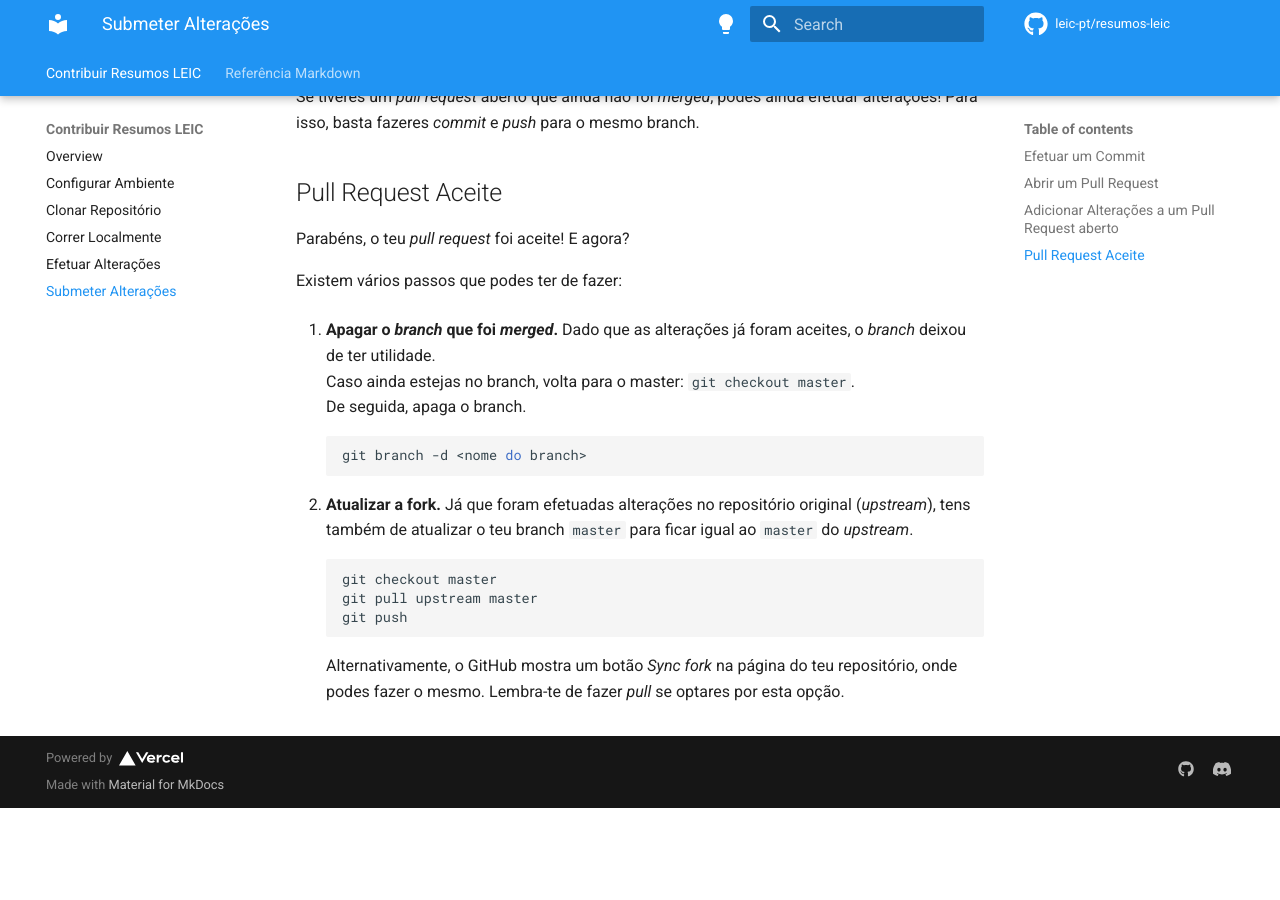
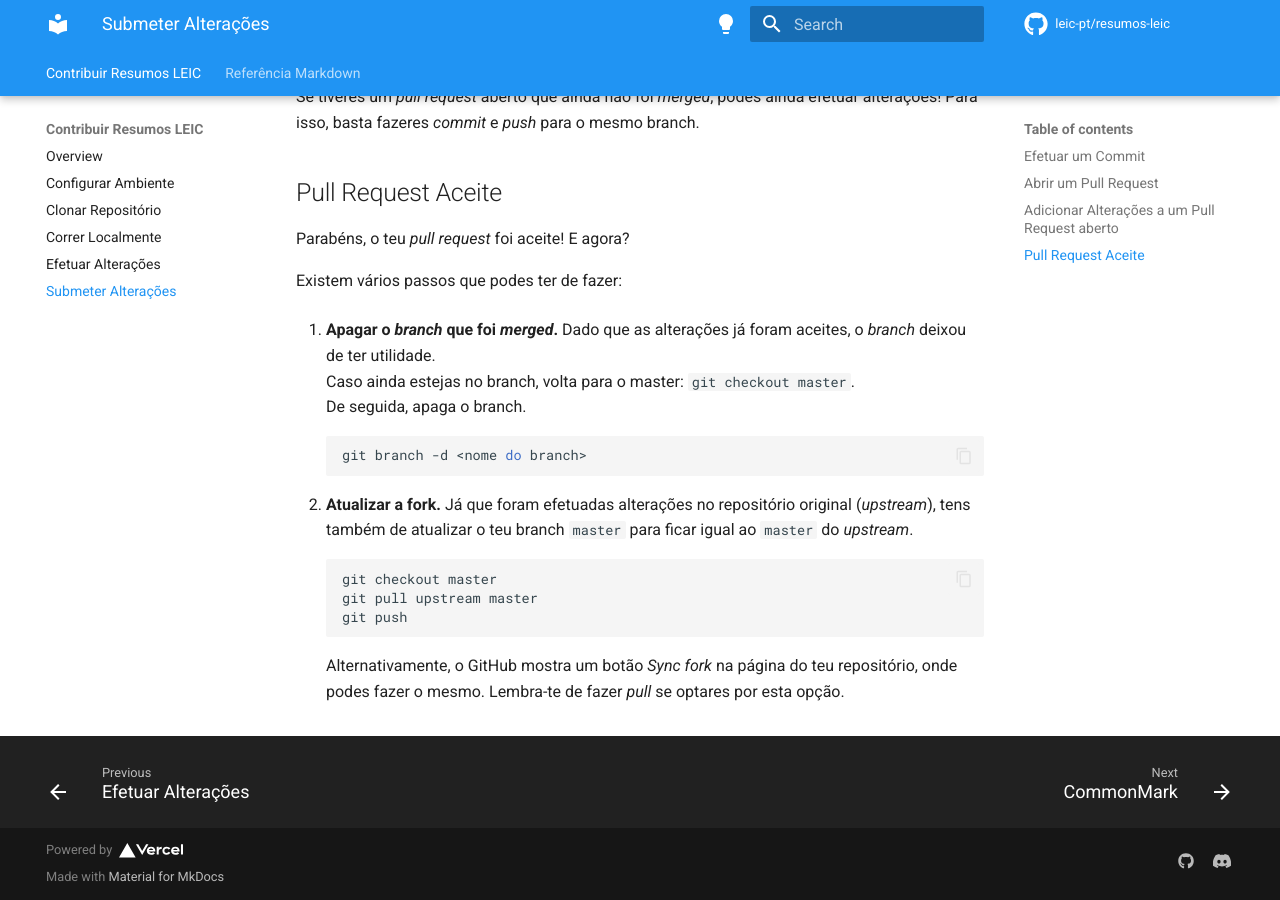
Before and after one commit to leic-pt/docs, an MkDocs documentation site: the page built from docs/submitting-changes.md, in a window 1280 px wide and 900 px high, scrolled down 1898 px. Built offline with MkDocs 1.6.1 and Material for MkDocs 9.7.7, drawn with Linux system fonts in a browser that asks for light colours; comment, search, counter and statistics services are not loaded; before the commit the page ends 2706 px from its top, so only the background shows below that.

```diff
--- a/docs/submitting-changes.md
+++ b/docs/submitting-changes.md
@@ -17,7 +17,7 @@ Para isso, começas por proceder como se estivesses a trabalhar num repositório
 Assim que tiveres feito _push_ para o **_teu_** repositório, irá aparecer a opção de fazer
 um pull request no _GitHub_:
 
-![Prompt to open pull request](/static/PullRequest.png)
+![Prompt to open pull request](./static/PullRequest.png)
 
 !!! info
 
@@ -29,7 +29,7 @@ um pull request no _GitHub_:
 
 Irá então aparecer uma página que permite escrever um titulo e uma descrição do _pull request_.
 
-![GitHub PR Description](/static/PullRequestMenu.png)
+![GitHub PR Description](./static/PullRequestMenu.png)
 
 !!! success "Título do _Pull Request_"
 
--- a/mkdocs.yml
+++ b/mkdocs.yml
@@ -18,6 +18,9 @@ theme:
         icon: material/lightbulb
         name: Mudar para dark mode
   features:
+    - content.action.edit
+    - content.code.copy
+    - navigation.footer
     - navigation.instant
     - navigation.tracking
     - navigation.tabs
```
Also changed, not shown: requirements.txt (+27 -23 lines).
